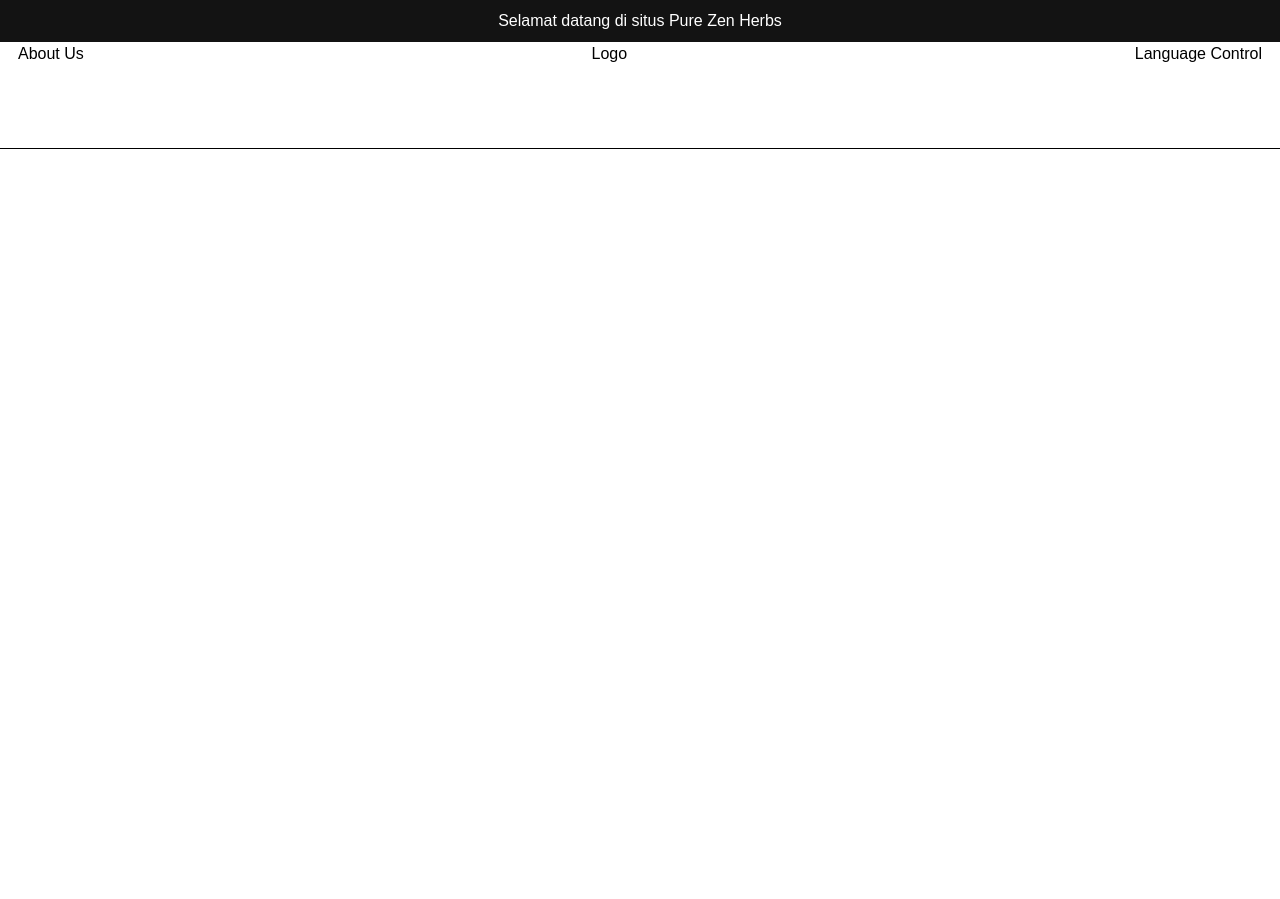
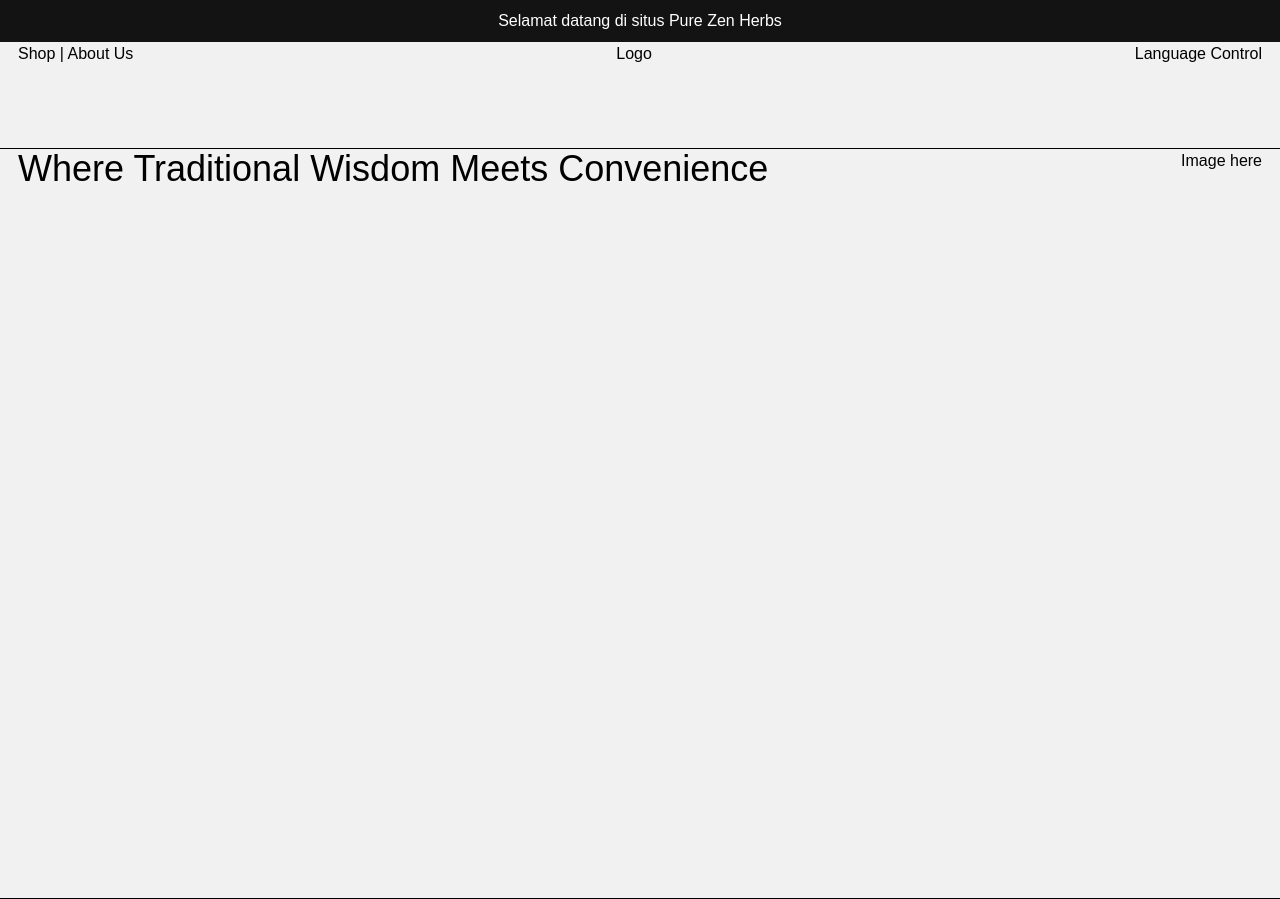
Before and after one commit to naprirfan/purezenherbs, a React (Create React App) app: page / in a window 1280 px wide. Before the commit the page ends 800 px from the top, so only its background shows below. Built offline with nearby package versions, Linux system fonts and the light colour scheme; the HTML template or start-up script is replaced by a standard one.

Commit message:
Add hero component

```diff
--- a/src/App.tsx
+++ b/src/App.tsx
@@ -1,10 +1,12 @@
 import './App.css';
 import { Header } from './components/header/Header';
+import { Hero } from './components/hero/Hero';
 
 function App() {
   return (
     <div className="font-monsterrat">
       <Header />
+      <Hero />
     </div>
   );
 }
--- a/src/components/header/Header.tsx
+++ b/src/components/header/Header.tsx
@@ -2,9 +2,9 @@ export const Header = () => {
   return (
     <header className="w-full">
       <section className="bg-charcoal text-white text-center p-1">Selamat datang di situs Pure Zen Herbs</section>
-      <section className="h-12 bg-white border-b flex justify-center">
+      <section className="h-12 border-b flex justify-center bg-gray">
         <div className="container px-2 flex justify-between">
-            <div>About Us</div>
+            <div>Shop | About Us</div>
             <div>Logo</div>
             <div>Language Control</div>
         </div>
--- /dev/null
+++ b/src/components/hero/Hero.tsx
@@ -0,0 +1,12 @@
+export const Hero = () => {
+    return (
+        <div className="bg-gray h-[750px] w-full border-b flex justify-center">
+            <div className="container flex justify-between px-2">
+                <div>
+                    <h1 className="text-4xl text-bold">Where Traditional Wisdom Meets Convenience</h1>
+                </div>
+                <div>Image here</div>
+            </div>
+        </div>
+    )
+}
--- a/tailwind.config.js
+++ b/tailwind.config.js
@@ -12,6 +12,7 @@ module.exports = {
     colors: {
       charcoal: '#131313',
       white: '#FFFFFF',
+      gray: '#F1F1F1'
     },
     spacing: {
       '1': '9px',
```
